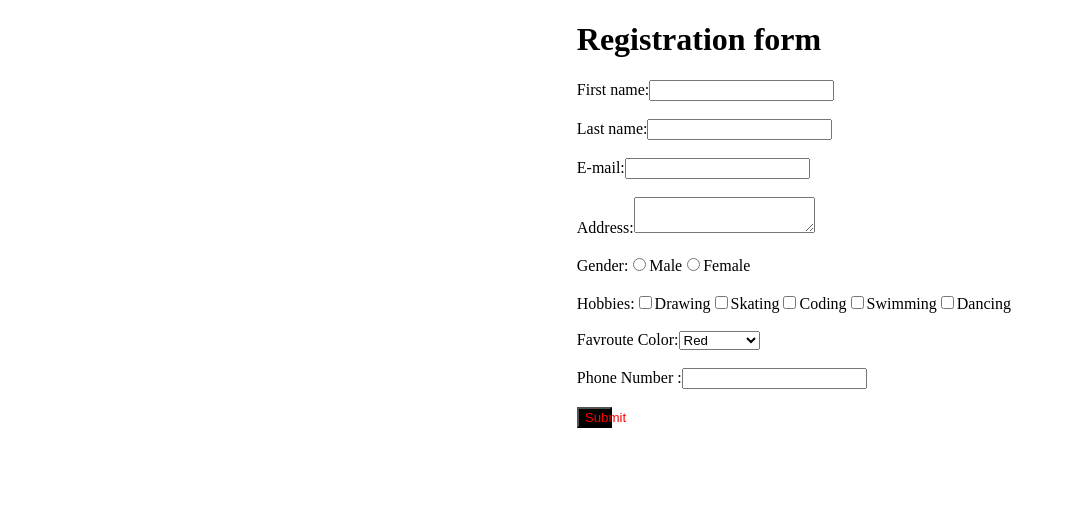
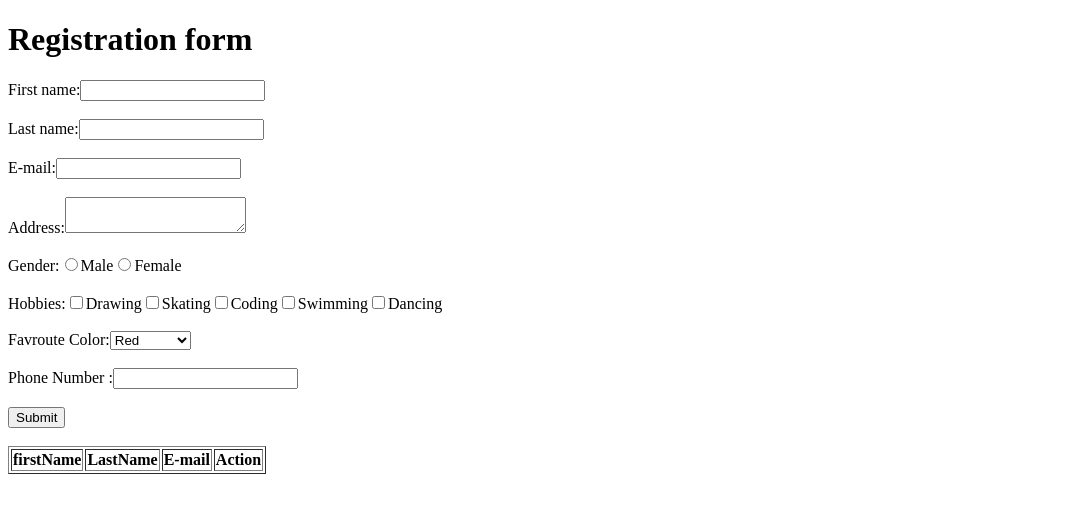
Before and after one commit to Hardikgogdani/React, a React (Create React App) app: page / in a window 1280 px wide. Shown: the top 510 px of the page, without its empty margins (0-1066 px from the left). Built offline with nearby package versions, Linux system fonts and the light colour scheme.

Commit message:
adding table and crude operation

```diff
--- a/src/App.css
+++ b/src/App.css
@@ -3,6 +3,8 @@
   background-color: black;
   width: 5%;
 }
-form{
-  padding-left: 45%;
+
+table{
+  border: 1px solid;
+  width: 20%;
 }
--- a/src/App.js
+++ b/src/App.js
@@ -1,18 +1,19 @@
 import React, { Component } from 'react'
-import './App.css'
 
 export default class App extends Component {
+
     state = {
         firstName: "",
         lastName: "",
         email: "",
         address: "",
         color: "",
-        phonenumber: ""
+        phonenumber: "",
+        list: [],
+        isEditableIndex: null
     };
+
     handleChange = e => {
-
-        console.log(e.target.name, e.target.value);
         this.setState({
             [e.target.name]: e.target.value
         });
@@ -37,10 +38,67 @@ export default class App extends Component {
             alert('Invalide email!')
         }
     }
+
+    handleSubmit = () => {
+        const { firstName, lastName, email, list } = this.state
+        // if (!localStorage.getItem('data')) {
+        list.push({
+            firstName: firstName,
+            lastName: lastName,
+            email: email
+        });
+        this.setState({ list })
+        console.log(this.state)
+        // }
+        // else {
+        //     if (isValidate()) {
+        //         this.state.list.push({
+        //             firstName: this.state.firstName,
+        //             lastName: this.state.lastName,
+        //             email: this.state.email
+        //         });
+        //         this.setState(list)
+        //     }
+        //     this.show();
+        // }
+    };
+
+    // show = () => {
+    //     const { list } = this.state
+    //     let tablebody = document.getElementById('tbody');
+    //     let str = "";
+    //     list.forEach((element, index) => {
+    //         str += `
+    //     <tr>
+    //         <td>${element.firstName}</td>
+    //         <td>${element.lastName}</td>
+    //         <td>${element.email}</td>
+    //         <td><button onclick="deletee(${index})" value="delete">delete</button></td>
+    //         <td><button onclick="update(${index})">Update</td>
+    //     </tr> `;
+    //     });
+    //     tablebody.innerHTML = str;
+    // }
+
+    deletee = (index) => {
+        const { list } = this.state
+        list.splice(index, 1);
+        this.setState = ({})
+        // this.show();
+    }
+
+    updatee = (index) => {
+        const { list } = this.state
+        this.state.firstName = list[index].firstName;
+        this.state.lastName = list[index].lastName;
+        this.setState({ isEditableIndex: index })
+        // this.show();
+    }
+
     render() {
         return (
             <div>
-                <form onSubmit={this.isValidate}>
+                {/* <form onSubmit={this.isValidate}> */}
                 <h1>Registration form</h1>
                     First name:<input type="text" value={this.state.fname} name="firstName" onChange={this.handleChange} /><br /><br />
 
@@ -70,8 +128,36 @@ export default class App extends Component {
                     Phone Number :
                 <input type="tel" maxlength="10" value={this.state.phonenumber} onChange={this.handleChange} name="phonenumber" /> <br /><br />
 
-                    <button type="submit" id="btnsubmit">Submit</button>
-                </form>
+                <button onClick={this.handleSubmit}>Submit</button><br /><br />
+
+                <table border="1px solid">
+                    <thead>
+                        <tr>
+                            <th>firstName</th>
+                            <th>LastName</th>
+                            <th>E-mail</th>
+                            <th colSpan="2">Action</th>
+                        </tr>
+                    </thead>
+
+                    <tbody>
+                        {
+                            this.state.list.map((user, index) => (
+                                <tr key={index}>
+                                    <td>{user.firstName}</td>
+                                    <td>{user.lastName}</td>
+                                    <td>{user.email}</td>
+                                    <td>
+                                        <button onClick={this.update}>Edit</button>
+                                        <button onClick={this.deletee}>Delete</button>
+                                    </td>
+                                </tr>
+                            ))
+                        }
+                    </tbody>
+
+                </table>
+
             </div>
         )
     }
```
Lines whose indentation alone changed are shown as unchanged.
